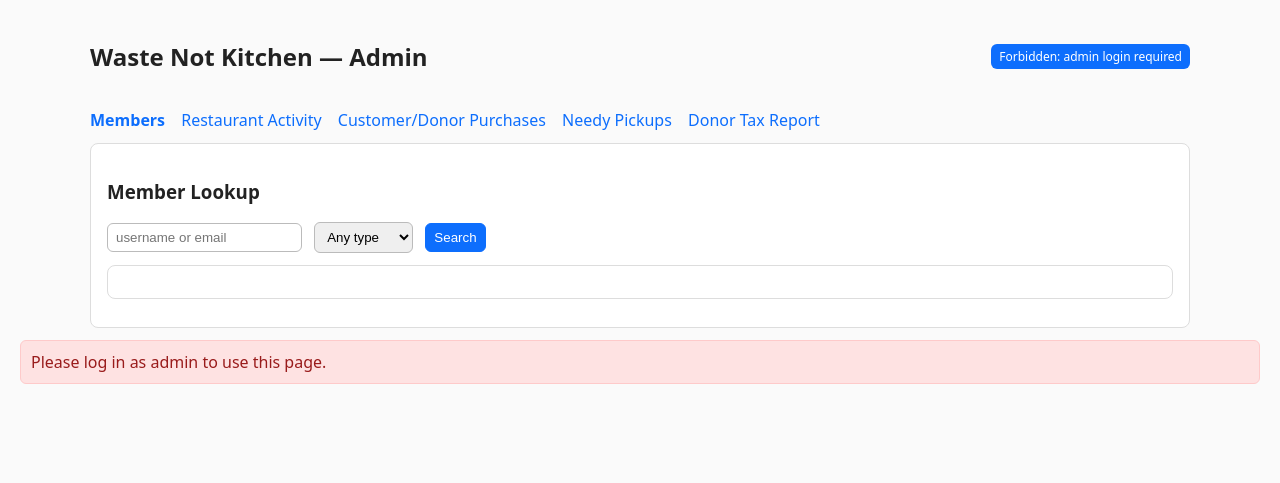
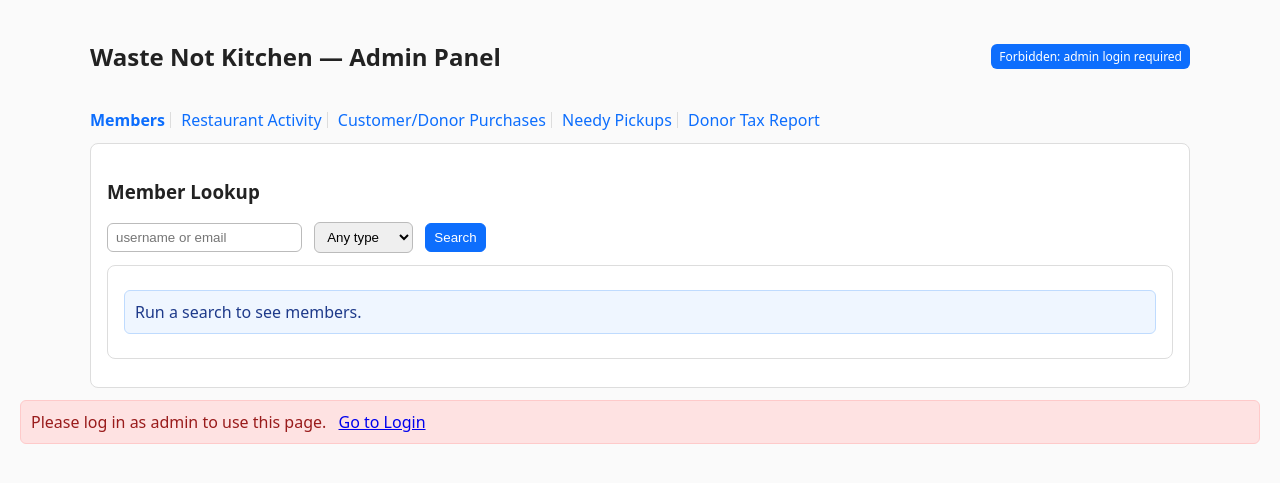
Before and after one commit to jm19pa/COP4710-Database-Project, a PHP site: page /admin/index.html in a window 1280 px wide. Shown: the top 483 px of the page. Run offline with PHP 8.4, Linux system fonts and the light colour scheme.

Commit message:
Proper redirect from /admin/ to /admin/index.html and small style changes

```diff
--- a/admin/admin.css
+++ b/admin/admin.css
@@ -2,7 +2,8 @@ body{font-family:system-ui,Segoe UI,Arial,sans-serif;margin:20px;background:#faf
 .container{max-width:1100px;margin:0 auto}
 header{display:flex;align-items:center;justify-content:space-between;margin-bottom:16px}
 .badge{padding:4px 8px;border-radius:6px;background:#0d6efd;color:#fff;font-size:12px}
-nav a{margin-right:12px;text-decoration:none;color:#0d6efd}
+nav a{margin-right:12px;text-decoration:none;color:#0d6efd;position:relative}
+nav a:not(:last-child)::after{content:"";position:absolute;right:-6px;top:50%;transform:translateY(-50%);width:1px;height:16px;background:#ddd}
 nav a.active{font-weight:600}
 .card{background:#fff;border:1px solid #ddd;border-radius:8px;margin:12px 0;padding:16px}
 .grid{display:grid;grid-template-columns:1fr 1fr;gap:12px}
--- a/admin/admin.js
+++ b/admin/admin.js
@@ -21,10 +21,18 @@
       badge.textContent = `Admin MID ${j.mid}`;
     } else {
       badge.textContent = 'Forbidden: admin login required';
-      document.body.innerHTML += '<div class="alert error">Please log in as admin to use this page.</div>';
+      const prompt = document.createElement('div');
+      prompt.className = 'alert error';
+      prompt.innerHTML = 'Please log in as admin to use this page. ' +
+        '<a class="button" style="margin-left:8px" href="/index.html">Go to Login</a>';
+      document.body.appendChild(prompt);
     }
   }).catch(()=>{
     badge.textContent = 'Session check failed';
+    const prompt = document.createElement('div');
+    prompt.className = 'alert error';
+    prompt.innerHTML = 'Session check failed. <a class="button" style="margin-left:8px" href="/index.html">Go to Login</a>';
+    document.body.appendChild(prompt);
   });
 
   // Helpers
--- a/admin/index.html
+++ b/admin/index.html
@@ -9,7 +9,7 @@
 <body>
 <div class="container">
   <header>
-    <h2>Waste Not Kitchen — Admin</h2>
+    <h2>Waste Not Kitchen — Admin Panel</h2>
     <span id="adminBadge" class="badge">Checking session…</span>
   </header>
   <nav>
@@ -34,7 +34,7 @@
       </select>
       <button type="submit">Search</button>
     </form>
-    <div id="membersResult" class="card"></div>
+    <div id="membersResult" class="card"><div class="alert info">Run a search to see members.</div></div>
   </section>
 
   <section id="pane-restaurant" class="card" hidden>
@@ -44,7 +44,7 @@
       <label>Restaurant MID <input type="number" name="mid"/></label>
       <button type="submit">Run</button>
     </form>
-    <div id="restaurantResult" class="card"></div>
+    <div id="restaurantResult" class="card"><div class="alert info">Enter a restaurant MID and year, then Run.</div></div>
   </section>
 
   <section id="pane-purchases" class="card" hidden>
@@ -54,7 +54,7 @@
       <label>Member MID <input type="number" name="mid"/></label>
       <button type="submit">Run</button>
     </form>
-    <div id="purchasesResult" class="card"></div>
+    <div id="purchasesResult" class="card"><div class="alert info">Provide a member MID (customer or donor) and year.</div></div>
   </section>
 
   <section id="pane-needy" class="card" hidden>
@@ -64,7 +64,7 @@
       <label>Needy MID <input type="number" name="mid"/></label>
       <button type="submit">Run</button>
     </form>
-    <div id="needyResult" class="card"></div>
+    <div id="needyResult" class="card"><div class="alert info">Enter a needy member MID and year to view totals.</div></div>
   </section>
 
   <section id="pane-donor_tax" class="card" hidden>
@@ -74,7 +74,7 @@
       <label>Donor MID <input type="number" name="mid"/></label>
       <button type="submit">Run</button>
     </form>
-    <div id="donorTaxResult" class="card"></div>
+    <div id="donorTaxResult" class="card"><div class="alert info">Enter a donor MID and year to see donation summary.</div></div>
   </section>
 </div>
 <script src="admin.js"></script>
--- /dev/null
+++ b/admin/index.php
@@ -0,0 +1,4 @@
+<?php
+// Redirect /admin or /admin/ to the static admin HTML page
+header('Location: /admin/index.html', true, 302);
+exit;
```
